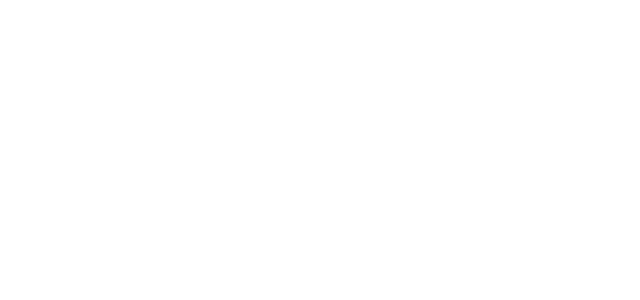
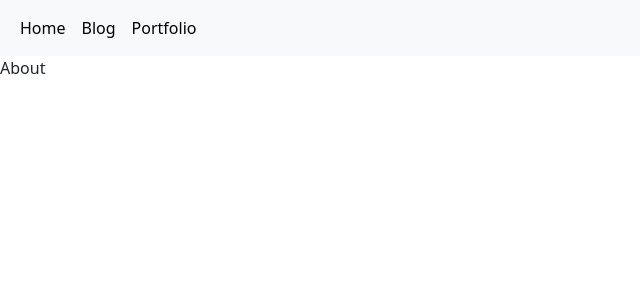
Before and after one commit to EricDEmery/EricDEmery.github.io, a React (Create React App) app in the folder my-app/: page / in a window 1280 px wide. Shown: the top 300 px of the page, without its empty margins (0-640 px from the left). Built offline with nearby package versions, Linux system fonts and the light colour scheme.

Commit message:
added about section

```diff
--- /dev/null
+++ b/my-app/src/About.js
@@ -0,0 +1,7 @@
+import React from 'react'
+
+export default function About() {
+  return (
+    <div>About</div>
+  )
+}
--- a/my-app/src/App.js
+++ b/my-app/src/App.js
@@ -1,15 +1,17 @@
 import './App.css';
 import { useState } from "react"
 import Navbar from './Navbar';
+import About from './About';
 
 
 export default function App() {
-  const [page, setPage] = useState([]);
+  const [page, setPage] = useState("Home");
 
   if (page === "Home") {
     return (
       <>
         <Navbar setPage={setPage}/>
+        <About />
       </>
     );
   }
```
